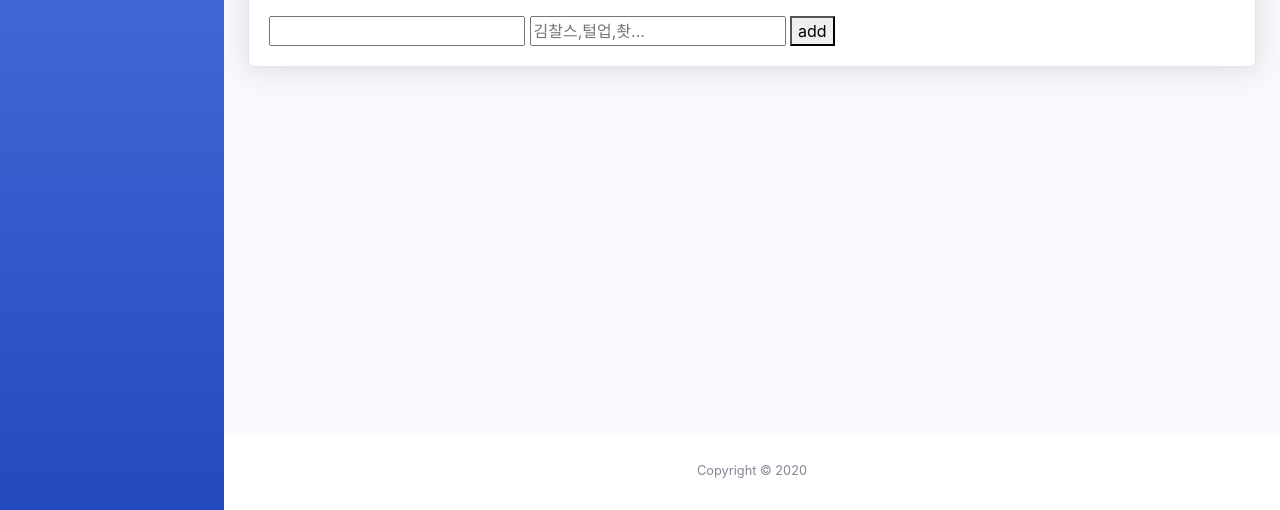
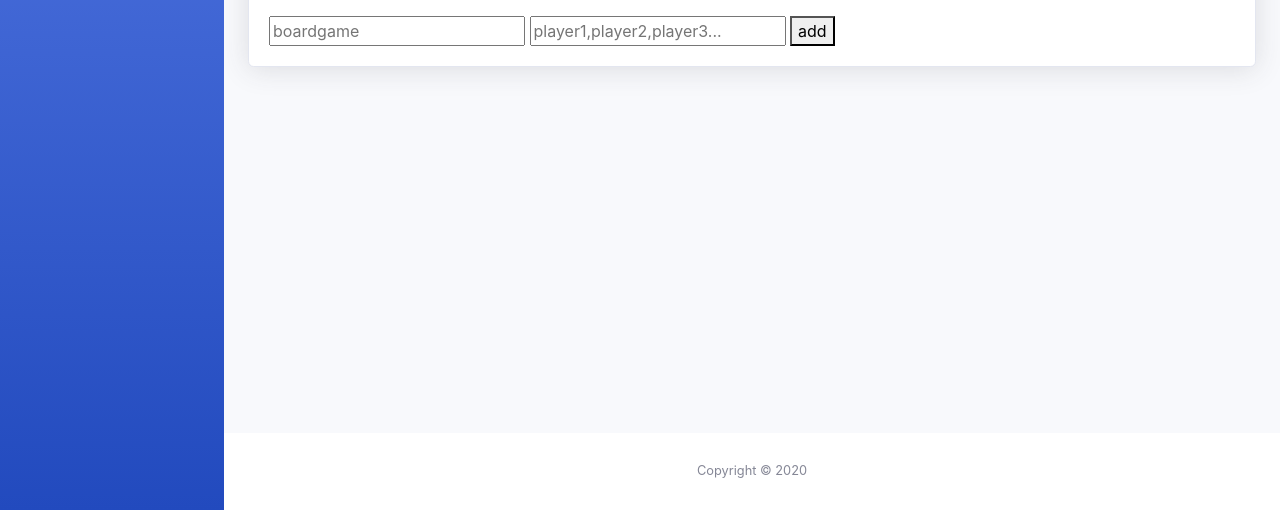
Before and after one commit to hahahihiho/Boardgame-Recorder, a Flask app: page / in a window 1280 px wide. Shown: the part 290-800 px from the top of the page. Run offline with Flask 2, Linux system fonts and the light colour scheme; some libraries are stand-ins or nearby versions.

Commit message:
update placeholder

```diff
--- a/templates/index.html
+++ b/templates/index.html
@@ -45,8 +45,8 @@
 							</table>
 						</form>
 						<div id="record_data">
-							<input type="text" name='boardgame'>
-							<input type="text" name='players' placeholder="김찰스,털업,촷...">
+							<input type="text" name='boardgame' placeholder="boardgame">
+							<input type="text" name='players' placeholder="player1,player2,player3...">
 							<button type="button" onclick="addRecord()">add</button>
 						</div>
 					</div>
```
